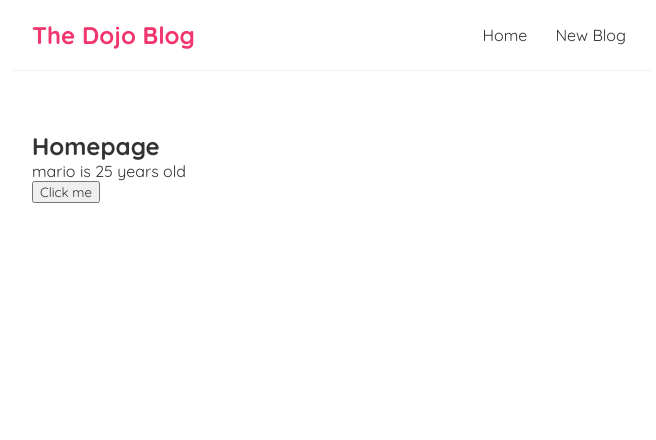
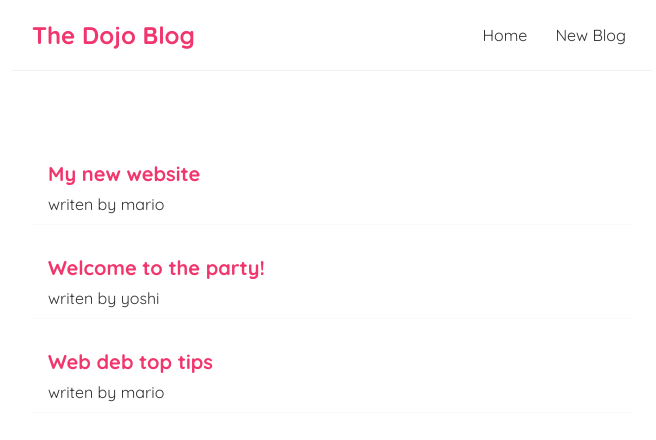
Before and after one commit to njx100/dojo-blog, a React (Create React App) app: page / in a window 1280 px wide. Shown: the top 440 px of the page, without its empty margins (308-964 px from the left). Built offline with nearby package versions, Linux system fonts and the light colour scheme.

Commit message:
useState to create multiple components

```diff
--- a/src/Home.js
+++ b/src/Home.js
@@ -1,20 +1,35 @@
 import { useState } from "react";
 
 const Home = () => {
-  const [name, setName] = useState("mario");
-  const [age, setAge] = useState(25);
-  const handleClick = () => {
-    setName("luigi");
-    setAge(30);
-  };
+  const [blogs, setBlogs] = useState([
+    {
+      title: "My new website",
+      body: "lorem ipsum...",
+      author: "mario",
+      id: 1,
+    },
+    {
+      title: "Welcome to the party!",
+      body: "lorem ipsum...",
+      author: "yoshi",
+      id: 2,
+    },
+    {
+      title: "Web deb top tips",
+      body: "lorem ipsum...",
+      author: "mario",
+      id: 3,
+    },
+  ]);
 
   return (
     <div className="home">
-      <h2>Homepage</h2>
-      <p>
-        {name} is {age} years old
-      </p>
-      <button onClick={handleClick}>Click me</button>
+      {blogs.map((blog) => (
+        <div className="blog-preview" key={blog.id}>
+          <h2>{blog.title}</h2>
+          <p>writen by {blog.author}</p>
+        </div>
+      ))}
     </div>
   );
 };
--- a/src/index.css
+++ b/src/index.css
@@ -33,3 +33,18 @@
   margin: 40px auto;
   padding: 20px;
 }
+
+/* blog previews / list */
+.blog-preview {
+  padding: 10px 16px;
+  margin: 20px 0;
+  border-bottom: 1px solid #fafafa;
+}
+.blog-preview:hover {
+  box-shadow: 1px 3px 5px rgba(0, 0, 0, 0.1);
+}
+.blog-preview h2 {
+  font-size: 20px;
+  color: #f1356d;
+  margin-bottom: 8px;
+}
```
